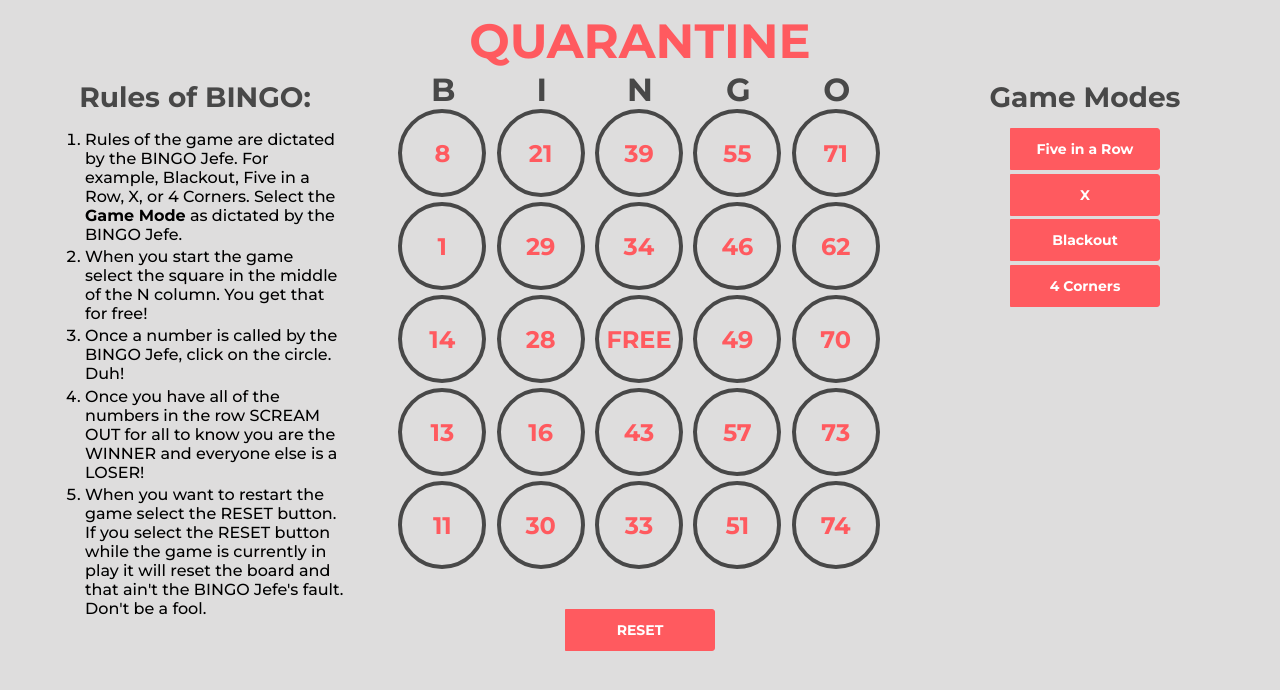
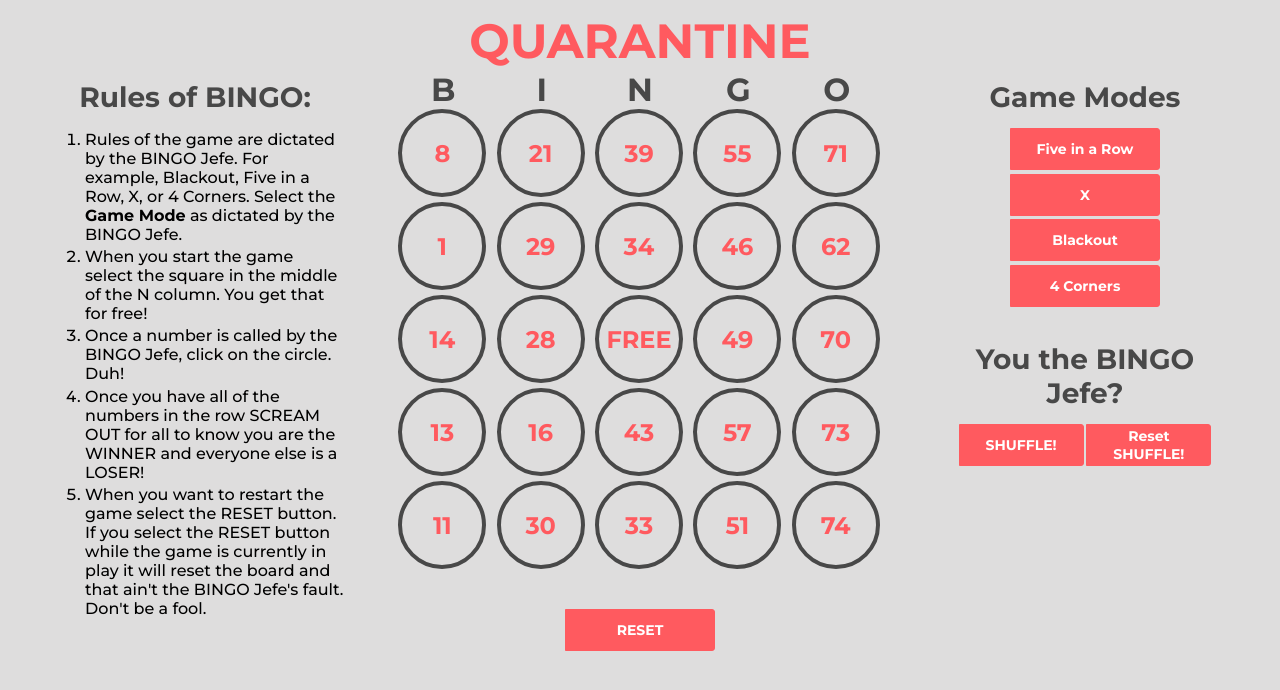
Before and after one commit to nedmorgan/quarentine_bingo, a React (Create React App) app in the folder bingo/: page / in a window 1280 px wide. Shown: the top 690 px of the page. Built offline with nearby package versions, Linux system fonts and the light colour scheme; what react-animations would draw is missing.

Commit message:
updated to shuffle the balls in the UI and some styling

```diff
--- a/bingo/src/App.css
+++ b/bingo/src/App.css
@@ -26,6 +26,10 @@
     height: 100%;
   }
 
+  .game-title {
+    padding-top: 0;
+  }
+
   .game-objects {
     flex-direction: column;
   }
--- a/bingo/src/App.js
+++ b/bingo/src/App.js
@@ -77,7 +77,6 @@ export default class App extends Component {
         return { haveYouWon: hasWon }
       })
     } else if (gameMode === 'four-mode') {
-      console.log(`Checking for ${gameMode}`)
       hasWon = await winningSquares.fourCorners.every((square) => selectedSquares.includes(square))
       this.setState((state) => {
         return { haveYouWon: hasWon }
--- a/bingo/src/components/GameModes.jsx
+++ b/bingo/src/components/GameModes.jsx
@@ -8,7 +8,191 @@ const bingoGameModes = {
   fourCorners: 'four-mode',
 }
 
+let numbers = [
+  'B1',
+  'B2',
+  'B3',
+  'B4',
+  'B5',
+  'B6',
+  'B7',
+  'B8',
+  'B9',
+  'B10',
+  'B11',
+  'B12',
+  'B13',
+  'B14',
+  'B15',
+  'I16',
+  'I17',
+  'I18',
+  'I19',
+  'I20',
+  'I21',
+  'I22',
+  'I23',
+  'I24',
+  'I25',
+  'I26',
+  'I27',
+  'I28',
+  'I29',
+  'I30',
+  'N31',
+  'N32',
+  'N33',
+  'N34',
+  'N35',
+  'N36',
+  'N37',
+  'N38',
+  'N39',
+  'N40',
+  'N41',
+  'N42',
+  'N43',
+  'N44',
+  'N45',
+  'G46',
+  'G47',
+  'G48',
+  'G49',
+  'G50',
+  'G51',
+  'G52',
+  'G53',
+  'G54',
+  'G55',
+  'G56',
+  'G57',
+  'G58',
+  'G59',
+  'G60',
+  'O61',
+  'O62',
+  'O63',
+  'O64',
+  'O65',
+  'O66',
+  'O67',
+  'O68',
+  'O69',
+  'O70',
+  'O71',
+  'O72',
+  'O73',
+  'O74',
+  'O75',
+]
+
 export default class GameModes extends Component {
+  state = {
+    bingoBall: '',
+  }
+
+  getBingoBalls = async (e, arr) => {
+    e.preventDefault()
+    let ballToPull = this.state.bingoBall
+    if (arr.length === 0) {
+      ballToPull = 'All Done!'
+    } else {
+      let randomNumber = await Math.floor(Math.random() * arr.length)
+      ballToPull = await numbers[randomNumber]
+      arr.splice(randomNumber, 1)
+      console.log(`Bingo Balls: ${arr}`)
+    }
+    this.setState({
+      bingoBall: ballToPull,
+    })
+  }
+
+  resetBingoBalls = (e) => {
+    e.preventDefault()
+    let ballToPull = ''
+    const bingoNumbers = [
+      'B1',
+      'B2',
+      'B3',
+      'B4',
+      'B5',
+      'B6',
+      'B7',
+      'B8',
+      'B9',
+      'B10',
+      'B11',
+      'B12',
+      'B13',
+      'B14',
+      'B15',
+      'I16',
+      'I17',
+      'I18',
+      'I19',
+      'I20',
+      'I21',
+      'I22',
+      'I23',
+      'I24',
+      'I25',
+      'I26',
+      'I27',
+      'I28',
+      'I29',
+      'I30',
+      'N31',
+      'N32',
+      'N33',
+      'N34',
+      'N35',
+      'N36',
+      'N37',
+      'N38',
+      'N39',
+      'N40',
+      'N41',
+      'N42',
+      'N43',
+      'N44',
+      'N45',
+      'G46',
+      'G47',
+      'G48',
+      'G49',
+      'G50',
+      'G51',
+      'G52',
+      'G53',
+      'G54',
+      'G55',
+      'G56',
+      'G57',
+      'G58',
+      'G59',
+      'G60',
+      'O61',
+      'O62',
+      'O63',
+      'O64',
+      'O65',
+      'O66',
+      'O67',
+      'O68',
+      'O69',
+      'O70',
+      'O71',
+      'O72',
+      'O73',
+      'O74',
+      'O75',
+    ]
+    numbers = bingoNumbers
+    this.setState({
+      bingoBall: ballToPull,
+    })
+  }
+
   render() {
     return (
       <div>
@@ -19,49 +203,38 @@ export default class GameModes extends Component {
             <h1 className='game-modes-title'>Game Modes</h1>
             <div className='game-modes-div'>
               <button
-                className={
-                  this.props.selectedGameMode === 'five-mode'
-                    ? 'game-modes-btn button five-mode'
-                    : 'game-modes-btn button'
-                }
+                className={this.props.selectedGameMode === 'five-mode' ? 'game-modes-btn button five-mode' : 'game-modes-btn button'}
                 onClick={(e) => this.props.setGameMode(e, bingoGameModes.line)}
               >
                 Five in a Row
               </button>
-              <button
-                className={
-                  this.props.selectedGameMode === 'x-mode'
-                    ? 'game-modes-btn button x-mode'
-                    : 'game-modes-btn button'
-                }
-                onClick={(e) => this.props.setGameMode(e, bingoGameModes.x)}
-              >
+              <button className={this.props.selectedGameMode === 'x-mode' ? 'game-modes-btn button x-mode' : 'game-modes-btn button'} onClick={(e) => this.props.setGameMode(e, bingoGameModes.x)}>
                 X
               </button>
               <button
-                className={
-                  this.props.selectedGameMode === 'blackout'
-                    ? 'game-modes-btn button blackout-mode'
-                    : 'game-modes-btn button'
-                }
-                onClick={(e) =>
-                  this.props.setGameMode(e, bingoGameModes.blackout)
-                }
+                className={this.props.selectedGameMode === 'blackout' ? 'game-modes-btn button blackout-mode' : 'game-modes-btn button'}
+                onClick={(e) => this.props.setGameMode(e, bingoGameModes.blackout)}
               >
                 Blackout
               </button>
               <button
-                className={
-                  this.props.selectedGameMode === 'four-mode'
-                    ? 'game-modes-btn button four-mode'
-                    : 'game-modes-btn button'
-                }
-                onClick={(e) =>
-                  this.props.setGameMode(e, bingoGameModes.fourCorners)
-                }
+                className={this.props.selectedGameMode === 'four-mode' ? 'game-modes-btn button four-mode' : 'game-modes-btn button'}
+                onClick={(e) => this.props.setGameMode(e, bingoGameModes.fourCorners)}
               >
                 4 Corners
               </button>
+            </div>
+            <div className='bingo-jefe-container'>
+              <h1 className='game-modes-title'>You the BINGO Jefe?</h1>
+              <div>
+                <button className='button shuffle-btn' onClick={(e) => this.getBingoBalls(e, numbers)}>
+                  SHUFFLE!
+                </button>
+                <button className='button shuffle-btn' onClick={(e) => this.resetBingoBalls(e)}>
+                  Reset SHUFFLE!
+                </button>
+              </div>
+              <p className='bingo-ball'>{this.state.bingoBall}</p>
             </div>
           </GameModesContainer>
         )}
--- a/bingo/src/styles/BoardStyles.jsx
+++ b/bingo/src/styles/BoardStyles.jsx
@@ -13,6 +13,7 @@ export const BoardContainer = styled.div`
     height: auto;
     width: auto;
     margin-top: 0.5em;
-    margin-bottom: 1em;
+    padding-bottom: 1em;
+    margin-bottom: 0;
   }
 `
--- a/bingo/src/styles/GameModesStyles.jsx
+++ b/bingo/src/styles/GameModesStyles.jsx
@@ -1,4 +1,7 @@
-import styled from 'styled-components'
+import styled, { keyframes } from 'styled-components'
+import { fadeIn } from 'react-animations'
+
+export const fade = keyframes`${fadeIn}`
 
 export const GameModesContainer = styled.div`
   width: 300px;
@@ -22,10 +25,38 @@ export const GameModesContainer = styled.div`
     color: #484848;
   }
 
+  .bingo-jefe-container {
+    margin-top: 2em;
+    width: 100%;
+    display: flex;
+    flex-direction: column;
+    align-content: center;
+    align-items: center;
+  }
+
+  .bingo-ball {
+    font-family: 'Montserrat', sans-serif;
+    font-weight: 700;
+    margin-top: 0;
+    margin-bottom: 0;
+    padding-top: 0;
+    padding-bottom: 0.5em;
+    font-size: 1.75em;
+    color: #484848;
+    animation: 1s ${fade};
+  }
+
+  .shuffle-btn {
+    width: 125px;
+  }
+
+  .shuffle-btn:nth-child(2) {
+    margin-left: 0.2em;
+  }
+
   .button {
     font-family: 'Montserrat', sans-serif;
     float: left;
-    width: 150px;
     height: 42px;
     border: 1px solid #ff5a5f;
     margin: 0 0 3px 0;
@@ -34,11 +65,12 @@ export const GameModesContainer = styled.div`
     border-top-right-radius: 3px;
     border-bottom-right-radius: 3px;
     margin-bottom: 0.25em;
+    background-color: #ff5a5f;
+    color: #fff;
   }
 
   .game-modes-btn {
-    background-color: #ff5a5f;
-    color: #fff;
+    width: 150px;
   }
 
   .game-modes-btn:hover {
@@ -60,6 +92,9 @@ export const GameModesContainer = styled.div`
     margin-top: 0.5em;
     width: 100%;
 
+    .bingo-jefe-container {
+      margin-top: 0.5em;
+    }
     .game-modes-title {
       padding-bottom: 0.2em;
     }
--- a/bingo/src/styles/ResetStyles.jsx
+++ b/bingo/src/styles/ResetStyles.jsx
@@ -37,5 +37,6 @@ export const ResetContainer = styled.div`
     padding-bottom: 1em;
     position: inherit;
     padding-top: 0;
+    background-color: #dedddd;
   }
 `
```
Also changed, not shown: 1 other file (tests, documents, lock files or other folders).
